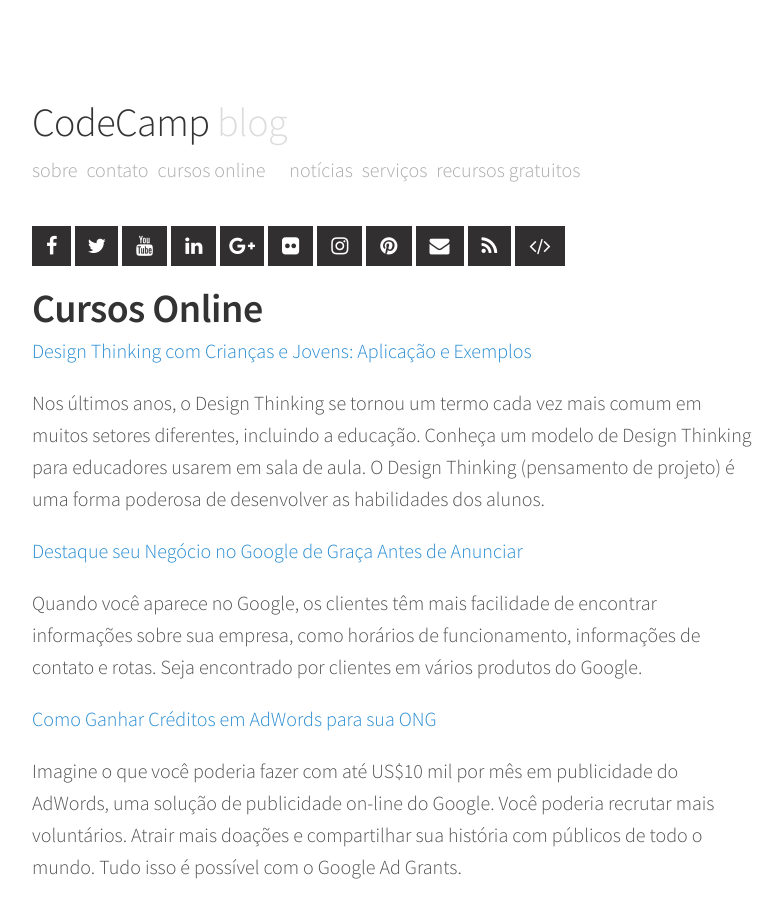
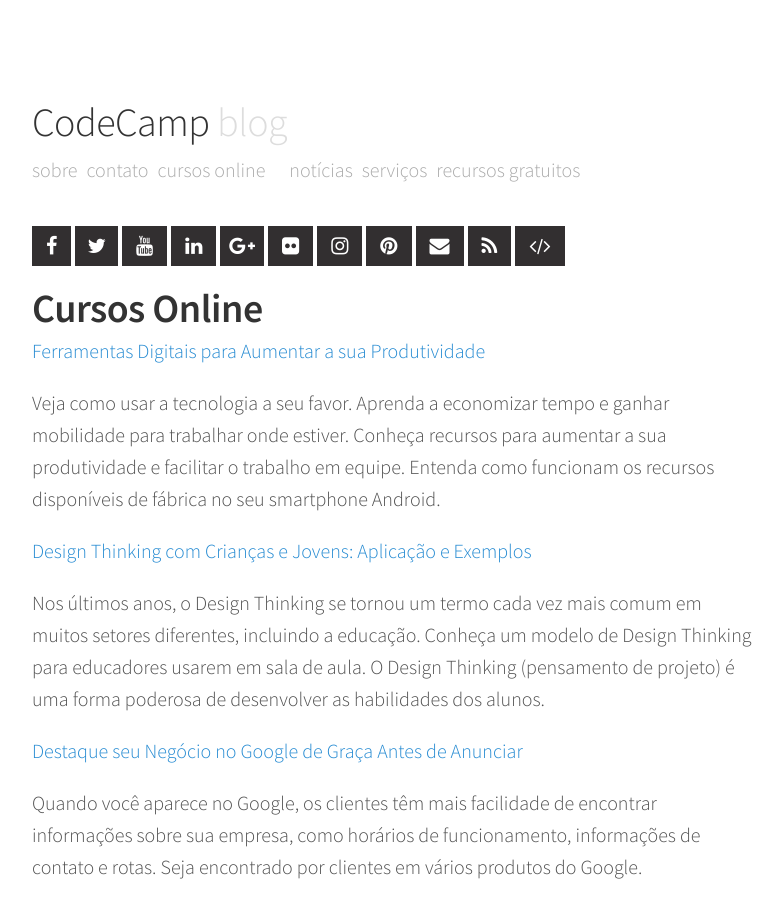
Before and after one commit to snvas/snvas.github.io, a Jekyll site: the page built from cursos.md, in a window 1280 px wide and 900 px high. Shown: the whole window, without its empty margins (248-1031 px from the left). Built offline with Jekyll 4.4.1, drawn with Linux system fonts in a browser that asks for light colours; nearby versions of some CDN libraries; some of the changed lines change nothing that is shown.

Commit message:
curso produtividade

```diff
--- a/cursos.md
+++ b/cursos.md
@@ -3,6 +3,10 @@
 title: Cursos Online
 permalink: /cursos/
 ---
+
+[Ferramentas Digitais para Aumentar a sua Produtividade](https://academiadosinovadores.com.br/cursoprodutividade)
+
+Veja como usar a tecnologia a seu favor. Aprenda a economizar tempo e ganhar mobilidade para trabalhar onde estiver. Conheça recursos para aumentar a sua produtividade e facilitar o trabalho em equipe. Entenda como funcionam os recursos disponíveis de fábrica no seu smartphone Android.
 
 [Design Thinking com Crianças e Jovens: Aplicação e Exemplos](https://academiadosinovadores.com.br/cursodesignthinking)
 
@@ -16,11 +20,11 @@
 
 Imagine o que você poderia fazer com até US$10 mil por mês em publicidade do AdWords, uma solução de publicidade on-line do Google. Você poderia recrutar mais voluntários. Atrair mais doações e compartilhar sua história com públicos de todo o mundo. Tudo isso é possível com o Google Ad Grants.
 
-[Crie Facilmente Seu Site Gratuito com o Novo Google Sites](https://www.udemy.com/como-usar-o-novo-google-sites/?couponCode=SITESACADEMIA17)
+[Crie Facilmente Seu Site Gratuito com o Novo Google Sites](https://academiadosinovadores.com.br/cursosites)
 
 Crie sites interessantes e de alta qualidade de forma colaborativa para uma equipe, um projeto ou um evento. Os sites têm uma aparência ótima em todas as telas, de computadores a smartphones. E você não precisa aprender design ou programação.
 
-[Como Usar o TED para Aprender e Ensinar](https://www.udemy.com/como-usar-o-ted/?couponCode=TEDACADEMIA17)
+[Como Usar o TED para Aprender e Ensinar](https://www.udemy.com/como-usar-o-ted/)
 
 Conheça a conferência sobre tecnologia, entretenimento e design que tornou-se um fenômeno de vídeo viral. Ideias que merecem ser espalhadas! Descubra como usar todos os recursos da plataforma com os vídeos de palestras dos mais influentes pensadores e realizadores do mundo.
 
```
